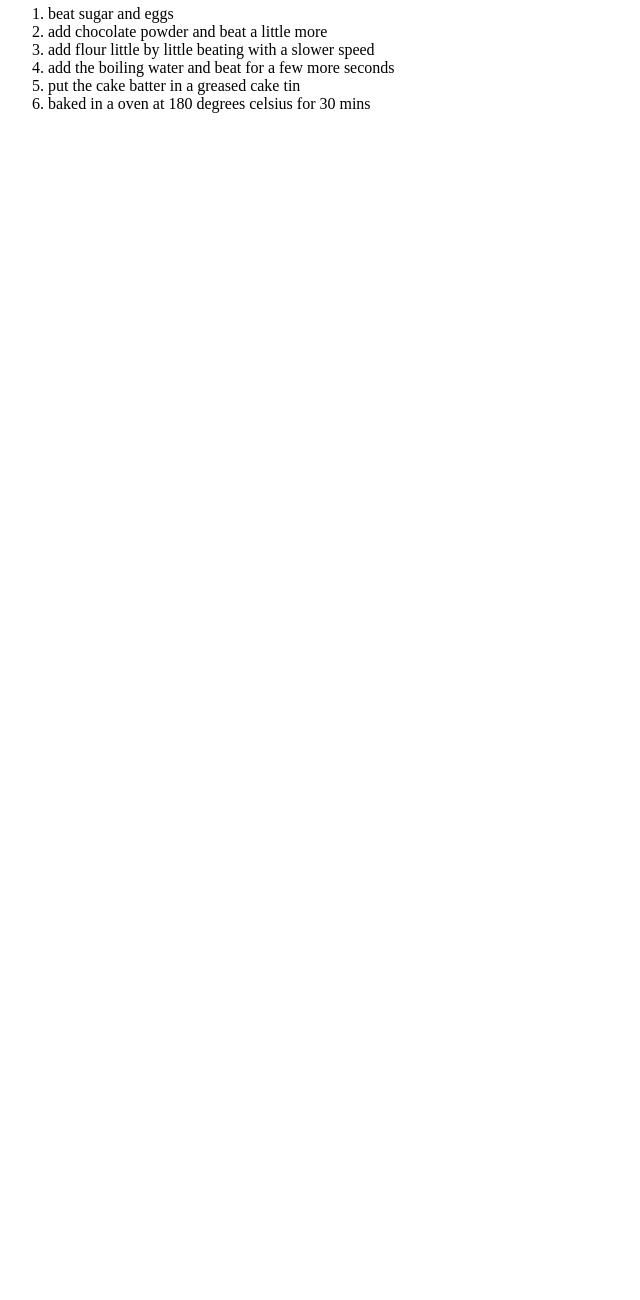
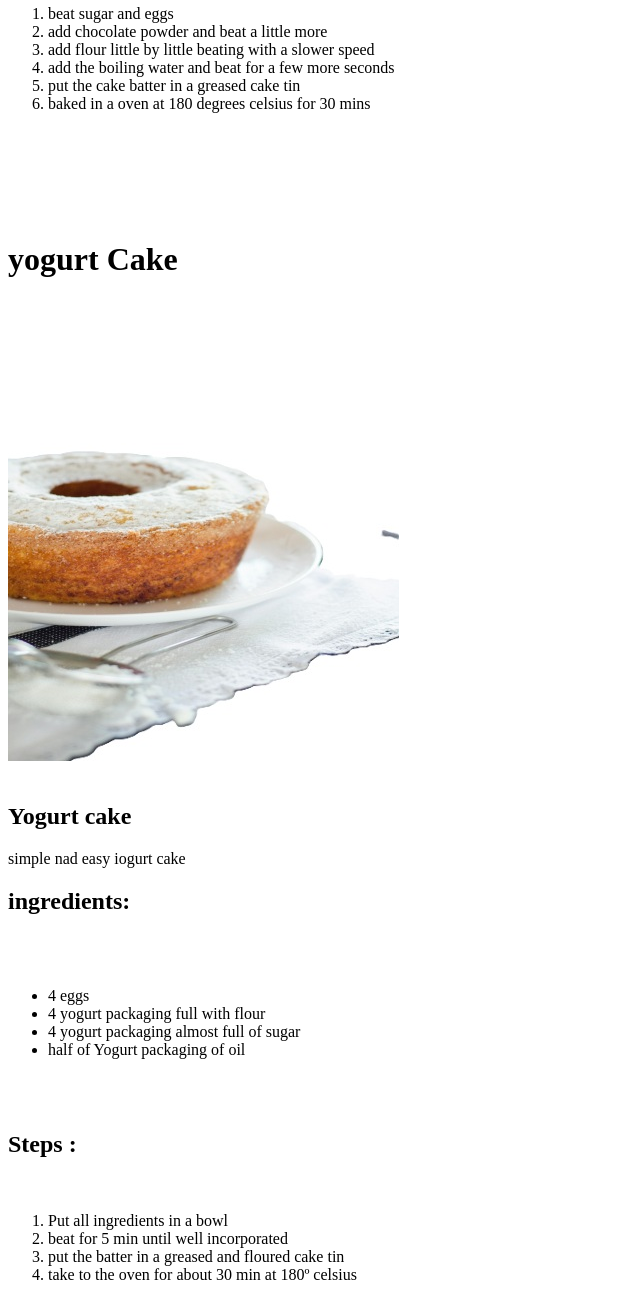
Before and after one commit to CJ-Carmo/odin-recipes, a plain HTML site: page recipes/chocolate-cake.html in a window 1280 px wide. Shown: the part 868-2168 px from the top of the page, without its empty margins (0-640 px from the left). Before the commit the page ends 997 px from the top, so only its background shows below. Drawn offline with Linux system fonts and the light colour scheme.

Commit message:
second recipe of yogurt cake complete

```diff
--- a/recipes/chocolate-cake.html
+++ b/recipes/chocolate-cake.html
@@ -31,6 +31,39 @@
         <li>put the cake batter in a greased cake tin</li>
         <li>baked in a oven at 180 degrees celsius for 30 mins</li>
     </ol>
+    <br>
+    <br>
+    <br>
+    <br>
+    <br>
+    <h1>yogurt Cake</h1>
+    <img src="bolo-iogurte.jpg" alt="iogurt cake">
+    <br>
+    <br>
+    <h2>Yogurt cake</h2>
+    <p>simple nad easy iogurt cake</p>
+    <h2>ingredients:</h2>
+    <br>
+    <br>
+    <ul>
+        <li>4 eggs</li>
+        <li>4 yogurt packaging full with flour</li>
+        <li>4 yogurt packaging almost full of sugar</li>
+        <li>half of Yogurt packaging of oil</li>
+    </ul>
+    <br>
+    <br>
+    <h2>Steps  :</h2>
+    <br>
+    <ol>
+        <li>Put all ingredients in a bowl</li>
+        <li>beat for 5 min until well incorporated</li>
+        <li>put the batter in a greased and floured cake tin</li>
+        <li>take to the oven for about 30 min at 180º celsius</li>
+    </ol>
+
+
+
 
 
 
```
Also changed, not shown: recipes/bolo-iogurte.jpg (added), 1 other file.
